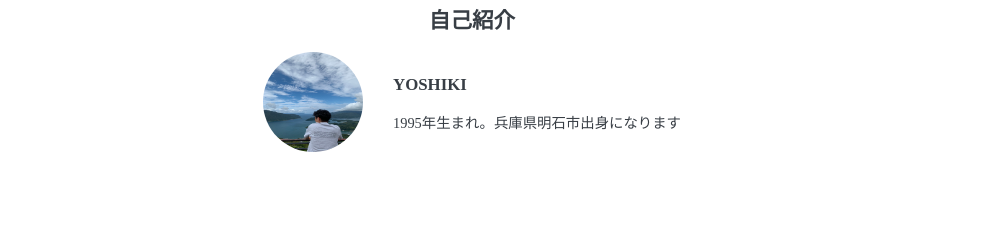
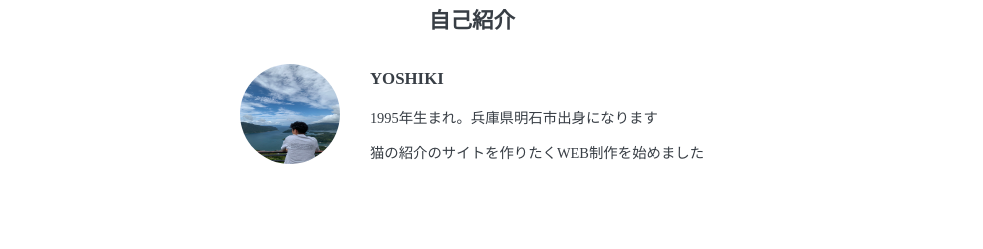
Before and after one commit to yamayoshi113/comp01, a plain HTML site: page index.html in a window 1280 px wide. Shown: the part 1081-1330 px from the top of the page, without its empty margins (168-1151 px from the left). Drawn offline with Linux system fonts and the light colour scheme.

Commit message:
自己紹介文追加 自己紹介文追加 自己紹介文追加
自己紹介文追加
自己紹介文追加
git commit -m自己紹介文追加

```diff
--- a/index.html
+++ b/index.html
@@ -41,6 +41,7 @@
     <div class="text">
         <h3 class="content-title">YOSHIKI</h3>
         <p>1995年生まれ。兵庫県明石市出身になります</p>
+        <p>猫の紹介のサイトを作りたくWEB制作を始めました</p>
     </div>
 </div>
 </section>
```
